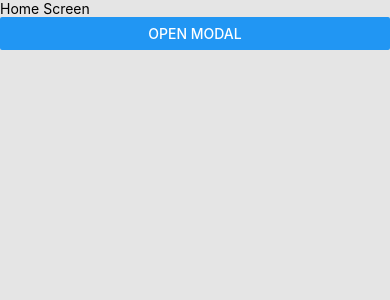
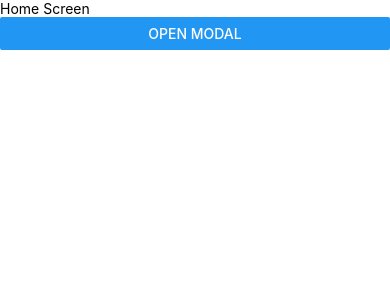
Before and after one commit to Nikualla1/Kriptomat, a React Native app: screen /Home in a window 390 px wide. Shown: the top 300 px of the page. Built offline with nearby package versions, Linux system fonts and the light colour scheme.

Commit message:
Layout fixes

```diff
--- a/src/components/Footer.js
+++ b/src/components/Footer.js
@@ -21,11 +21,13 @@ const styles = StyleSheet.create({
   wrapper: {
     padding: 16,
     backgroundColor: colors.onPrimary,
-    elevation: 14,
-    shadowColor: 'rgba(0, 0, 0, 0.16)',
+    borderRadius: 6,
+    elevation: 9,
     shadowOffset: {width: 0, height: 0},
+    shadowColor: 'black',
+    shadowOpacity: 0.16,
     shadowRadius: 6,
-    flexShrink: 0,
+    // flexShrink: 0,
   },
 });
 
--- a/src/components/ScreenWrapper.js
+++ b/src/components/ScreenWrapper.js
@@ -6,10 +6,9 @@ import {colors} from '../constants/theme';
 function ScreenWrapper(props) {
   return (
     <React.Fragment>
-      <SafeAreaView style={{flex: 0, backgroundColor: colors.statusBar}} />
-      <SafeAreaView style={{flex: 1, backgroundColor: colors.statusBar}}>
+      <SafeAreaView style={styles.upperBar} />
+      <SafeAreaView style={styles.lowerBar}>
         <StatusBar
-          translucent
           backgroundColor={colors.statusBar}
           barStyle="light-content"
         />
@@ -22,7 +21,15 @@ function ScreenWrapper(props) {
 const styles = StyleSheet.create({
   container: {
     flex: 1,
-    backgroundColor: colors.background,
+    backgroundColor: colors.onPrimary,
+  },
+  upperBar: {
+    flex: 0,
+    backgroundColor: colors.statusBar,
+  },
+  lowerBar: {
+    flex: 1,
+    backgroundColor: colors.statusBar,
   },
 });
 
--- a/src/components/SearchInput.js
+++ b/src/components/SearchInput.js
@@ -6,6 +6,7 @@ import {CloseIcon, SearchIcon} from '../assets/svg';
 
 function SearchInput({value, onChange}) {
   return (
+    <View style={styles.shadow}>
       <View style={styles.wrapper}>
         <View style={styles.icon}>
           <SearchIcon width={20} height={20} />
@@ -23,10 +24,19 @@ function SearchInput({value, onChange}) {
           </TouchableOpacity>
         )}
       </View>
+    </View>
   );
 }
 
 const styles = StyleSheet.create({
+  shadow: {
+    elevation: 4,
+    shadowOffset: {width: 0, height: 0},
+    shadowColor: 'black',
+    shadowOpacity: 0.07,
+    shadowRadius: 6,
+    borderRadius: 6,
+  },
   wrapper: {
     width: '100%',
     flexDirection: 'row',
@@ -35,10 +45,6 @@ const styles = StyleSheet.create({
     backgroundColor: colors.onPrimary,
     borderRadius: 6,
     overflow: 'hidden',
-    elevation: 20,
-    shadowColor: 'rgba(0, 0, 0, 0.051)',
-    shadowOffset: {width: 0, height: 0},
-    shadowRadius: 12,
   },
   icon: {
     paddingHorizontal: 10,
@@ -47,10 +53,11 @@ const styles = StyleSheet.create({
   input: {
     flex: 1,
     fontSize: 14,
-    paddingVertical: 15,
+    height: 48,
     color: colors.textDefault,
     backgroundColor: colors.onPrimary,
     fontFamily: 'Montserrat-Medium',
+    overflow: 'hidden',
   },
 });
 
```
Lines whose indentation alone changed are shown as unchanged.
